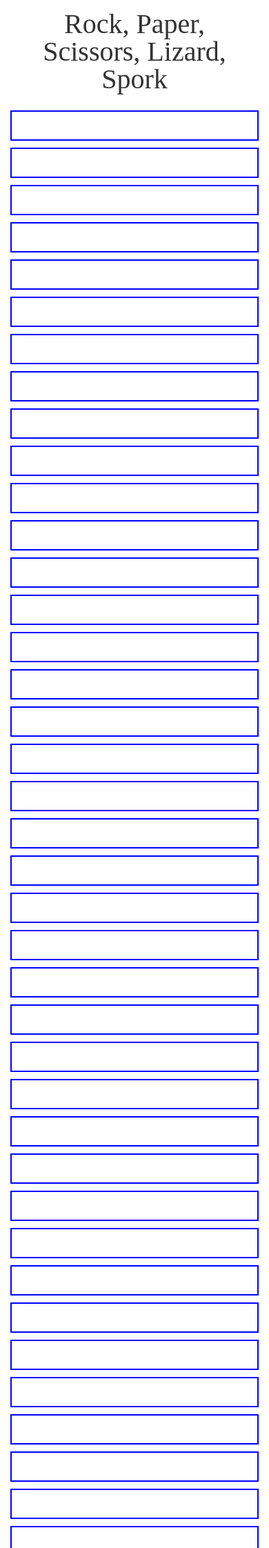
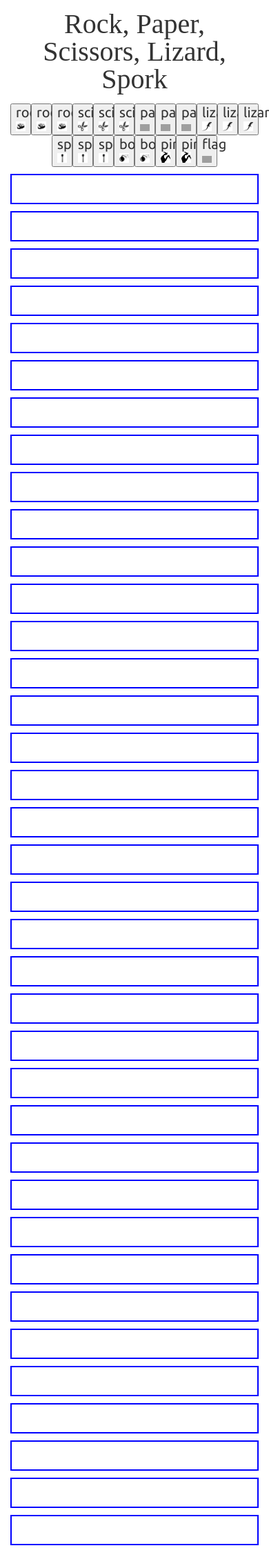
Before and after one commit to robertprine2/rock-paper-scissors, a PHP site: page / in a window 390 px wide; the page is wider, and only the part inside the window is pictured. Shown: the top 2244 px of that part at 69% size. Run offline with PHP 8.4, Linux system fonts and the light colour scheme; some web fonts are replaced; grey boxes are pictures that could not be loaded.

Commit message:
changed lizard picture, created array and added method to generate pieces onto page

```diff
--- a/assets/css/style.css
+++ b/assets/css/style.css
@@ -16,6 +16,18 @@ h1 {
 	border: solid 2px blue;
 	padding: 20px;
 	margin-top: 10px;
+}
+
+/* Game pieces */
+
+.piece {
+	height: 8.33%;
+	width: 8.33%;
+}
+
+button img {
+	height: 100%;
+	width: 100%;
 }
 
 /* Social Icons */
--- a/assets/javascript/game.js
+++ b/assets/javascript/game.js
@@ -6,10 +6,72 @@ $(document).ready(function(){
 
 	var game = {
 
+		// Array with game pieces
 
+		pieces: [
+			{name: "rock",
+			image: "<img src='assets/images/rock.png'>"},
+			{name: "rock",
+			image: "<img src='assets/images/rock.png'>"},
+			{name: "rock",
+			image: "<img src='assets/images/rock.png'>"},
+			{name: "scissors",
+			image: "<img src='assets/images/scissors.png'>"},
+			{name: "scissors",
+			image: "<img src='assets/images/scissors.png'>"},
+			{name: "scissors",
+			image: "<img src='assets/images/scissors.png'>"},
+			{name: "paper",
+			image: "<img src='assets/images/paper.png'>"},
+			{name: "paper",
+			image: "<img src='assets/images/paper.png'>"},
+			{name: "paper",
+			image: "<img src='assets/images/paper.png'>"},
+			{name: "lizard",
+			image: "<img src='assets/images/lizard.png'>"},
+			{name: "lizard",
+			image: "<img src='assets/images/lizard.png'>"},
+			{name: "lizard",
+			image: "<img src='assets/images/lizard.png'>"},
+			{name: "spork",
+			image: "<img src='assets/images/spork.png'>"},
+			{name: "spork",
+			image: "<img src='assets/images/spork.png'>"},
+			{name: "spork",
+			image: "<img src='assets/images/spork.png'>"},
+			{name: "bomb",
+			image: "<img src='assets/images/bomb.png'>"},
+			{name: "bomb",
+			image: "<img src='assets/images/bomb.png'>"},
+			{name: "pinch",
+			image: "<img src='assets/images/pinch.png'>"},
+			{name: "pinch",
+			image: "<img src='assets/images/pinch.png'>"},
+			{name: "flag",
+			image: "<img src='assets/images/flag.png'>"},
+			],
+
+		// method to generate pieces for placement on the board
+
+		genPieces: function() {
+
+			for (var i = 0; i < game.pieces.length; i++) {
+
+				var p = $('<button>');
+				p.addClass("piece ");
+				p.attr('data-index', i);
+				p.attr('data-name', game.pieces[i].name);
+				p.append('<p>' + game.pieces[i].name + '</p>');
+				p.append(game.pieces[i].image);
+
+				$("#pieces").append(p);
+
+			} // ends for loop
+
+		}, // ends genPieces method
 
 	} // Ends game object
 
-
+	game.genPieces();
 
 }); // Ends document.ready function
--- a/index.html
+++ b/index.html
@@ -20,6 +20,12 @@
 		<div class="row">
 			<div class="col-sm-12">
 				<h1>Rock, Paper, Scissors, Lizard, Spork</h1>
+			</div>
+		</div>
+
+		<div class="row">
+			<div class="col-sm-12">
+				<div id="pieces"></div>
 			</div>
 		</div>
 
```
Also changed, not shown: assets/images/lizard.png.
